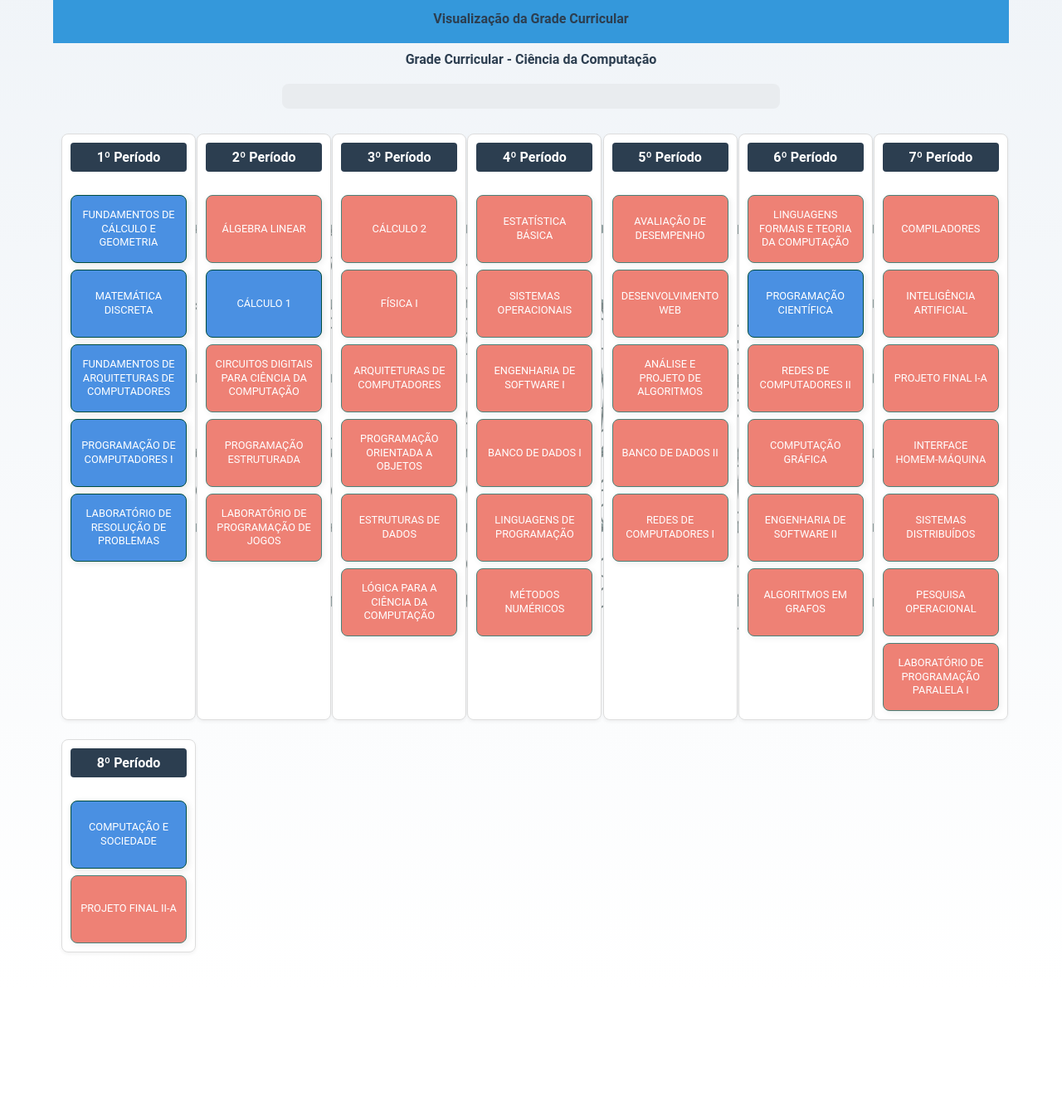
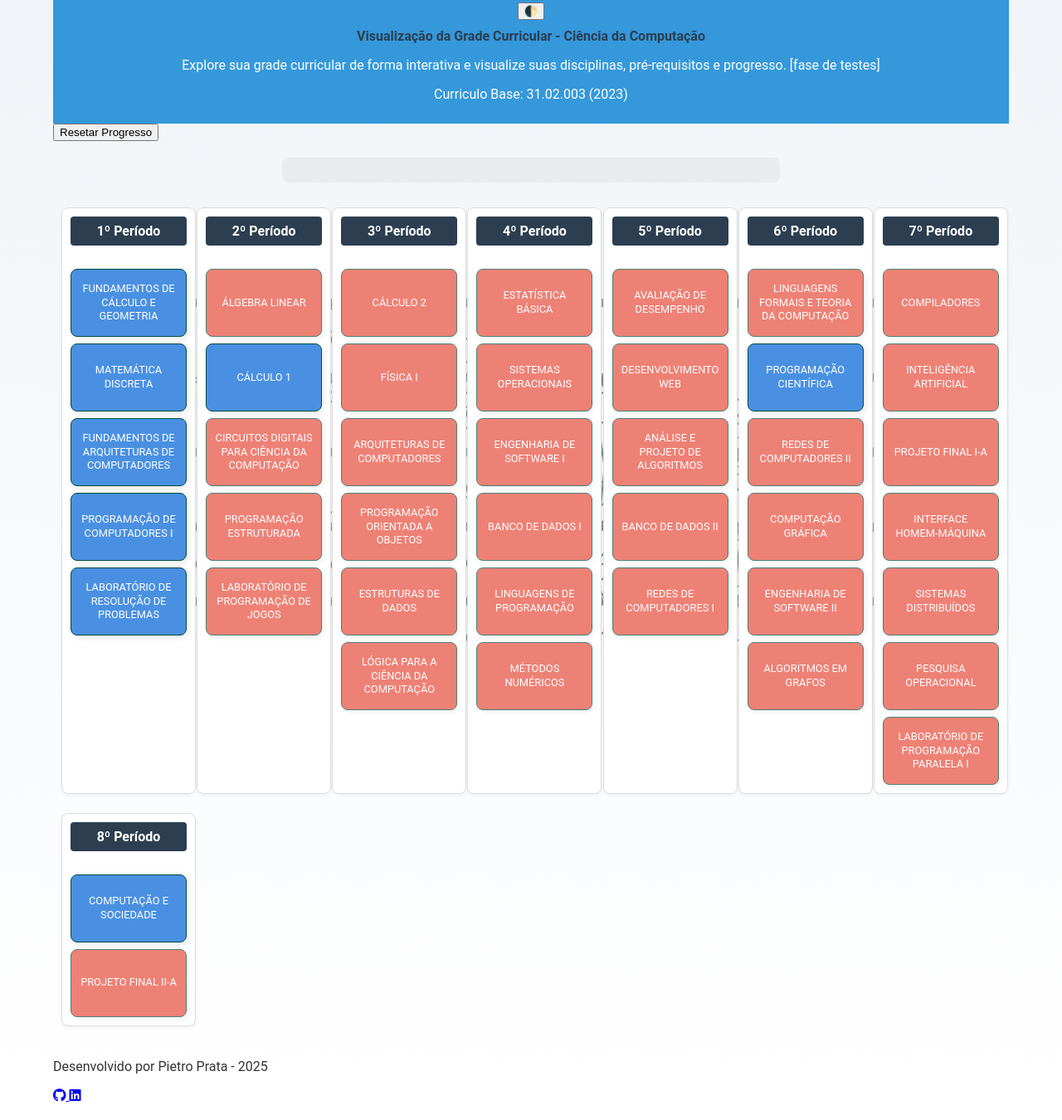
Before and after one commit to Pietroprata/Projeto-Grade-Curricular, a plain HTML site: page index.html in a window 1280 px wide. Shown: the part 27-1377 px from the top of the page at 83% size. Before the commit the page ends 1218 px from the top, so only its background shows below. Drawn offline with Linux system fonts and the light colour scheme.

Commit message:
botão de resetar e dark mode

```diff
--- a/index.html
+++ b/index.html
@@ -1,16 +1,34 @@
 <!DOCTYPE html>
 <html lang="pt-BR">
   <head>
-    <meta charset="UTF-8">
-    <meta name="viewport" content="width=device-width, initial-scale=1.0">
+    <meta charset="UTF-8" />
+    <meta name="viewport" content="width=device-width, initial-scale=1.0" />
     <title>Grade Curricular - Ciência da Computação</title>
-    <link rel="stylesheet" href="style.css">
+    <link rel="stylesheet" href="style.css" />
+    <!-- Ícones do FontAwesome para GitHub e LinkedIn -->
+    <link
+      rel="stylesheet"
+      href="https://cdnjs.cloudflare.com/ajax/libs/font-awesome/6.0.0/css/all.min.css"
+    />
   </head>
+  <body>
     <header>
-    <h1>Visualização da Grade Curricular</h1>
+      <button id="toggleModo" aria-label="Alternar modo escuro">🌓</button>
+      <h1>Visualização da Grade Curricular - Ciência da Computação</h1>
+      <p>
+        Explore sua grade curricular de forma interativa e visualize suas
+        disciplinas, pré-requisitos e progresso. [fase de testes]
+      </p>
+      <p>Curriculo Base: 31.02.003 (2023)</p>
     </header>
-<body>
-    <h1>Grade Curricular - Ciência da Computação</h1>
+    <!-- Botão de resetar progresso -->
+    <div class="container-resetar">
+      <button onclick="resetarProgresso()" class="botao-vermelho">
+        Resetar Progresso
+      </button>
+    </div>
+    <main>
+      <section aria-labelledby="grade-title">
         <!-- Barra de Progresso -->
         <div class="container-progresso">
           <div class="barra-progresso"></div>
@@ -18,6 +36,27 @@
         <!-- Grade de Disciplinas -->
         <div class="container-grade" id="gradeContainer"></div>
         <svg id="conexoes"></svg>
+      </section>
+    </main>
+    <footer>
+      <p>Desenvolvido por Pietro Prata - 2025</p>
+      <div class="social-links">
+        <a
+          href="https://github.com/pietroprata"
+          target="_blank"
+          aria-label="GitHub"
+        >
+          <i class="fab fa-github"></i>
+        </a>
+        <a
+          href="https://linkedin.com/in/pietrocastroprata"
+          target="_blank"
+          aria-label="LinkedIn"
+        >
+          <i class="fab fa-linkedin"></i>
+        </a>
+      </div>
+    </footer>
     <script src="script.js"></script>
   </body>
 </html>
```
Lines whose indentation alone changed are shown as unchanged.
